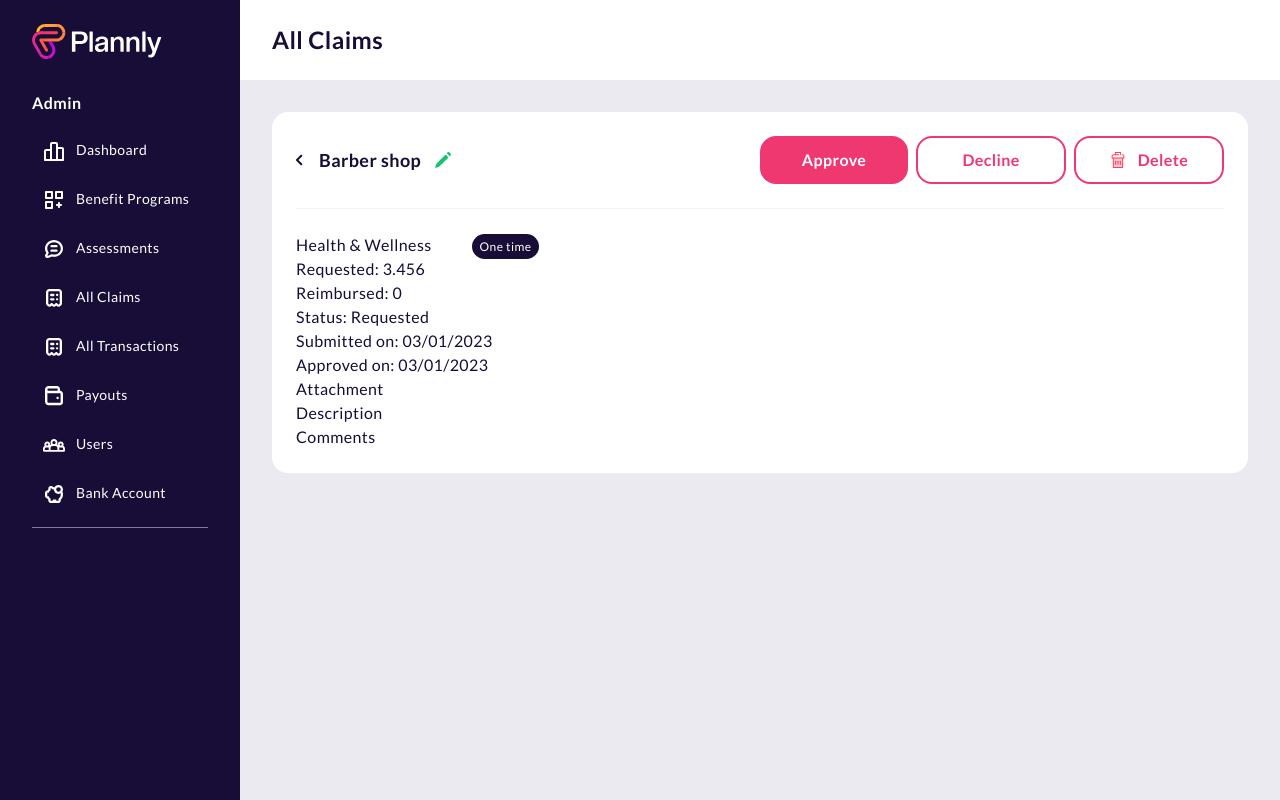
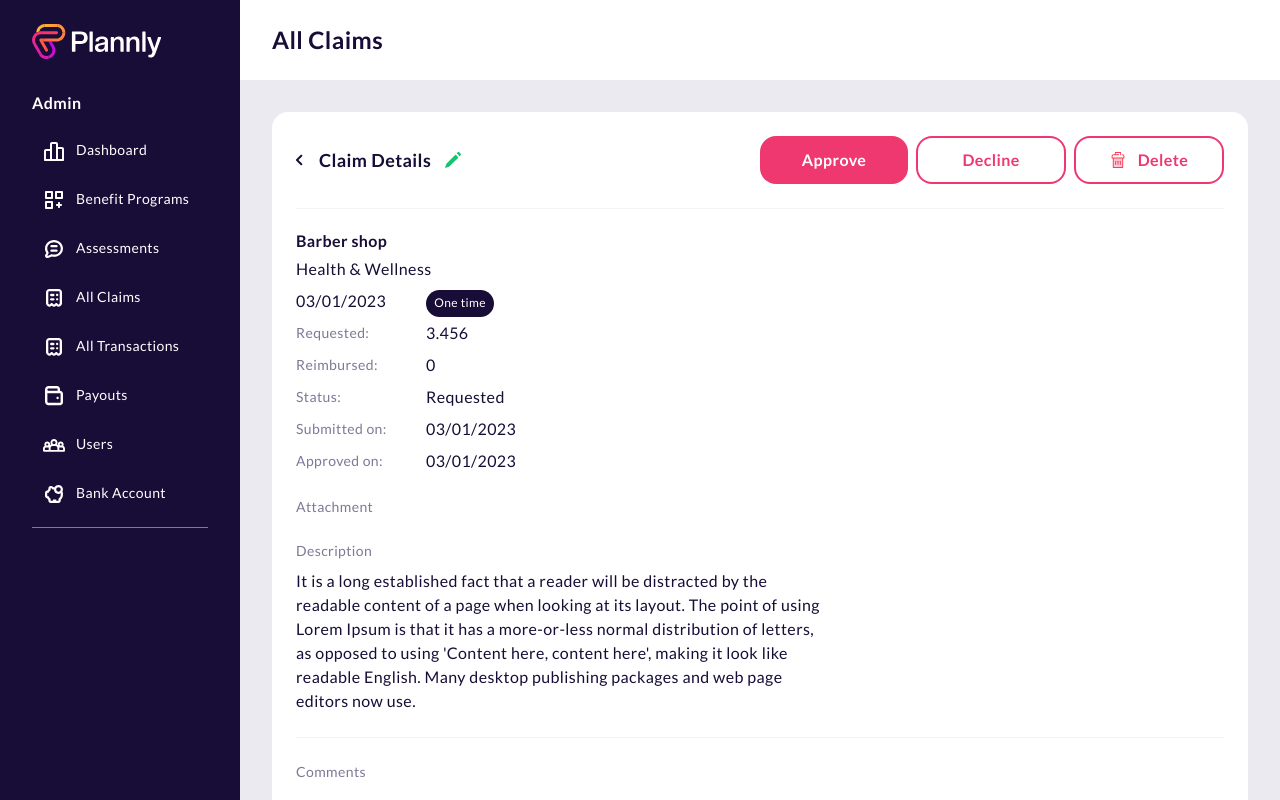
Before and after one commit to Ajmaljalal/plannlyhealth-web, a Next.js app: page /all-claims/1 in a window 1280 px wide. Built offline with nearby package versions, Linux system fonts and the light colour scheme.

Commit message:
all claims details

```diff
--- a/src/app/(admin)/all-claims/[claimId]/page.tsx
+++ b/src/app/(admin)/all-claims/[claimId]/page.tsx
@@ -1,4 +1,4 @@
-import { ClaimDetailsContainer } from '@/containers/all-claims/claim.details'
+import { ClaimDetailsContainer } from '@/containers/all-claims/details'
 
 const ClaimDetails = () => {
   return (
--- a/src/components/confirm-modal.tsx
+++ b/src/components/confirm-modal.tsx
@@ -7,7 +7,7 @@ interface ModalProps {
   title: React.ReactNode
   ctaButton?: React.ReactNode
   isOpen: boolean
-  onClose: () => void
+  onClose: (arg?: any) => void
 }
 
 const modalContentStyles = `
--- a/src/containers/all-claims/claim.details.tsx
+++ /dev/null
@@ -1,59 +0,0 @@
-import { Button } from '@/components/button'
-import { Container } from '@/components/container'
-import { Divider } from '@/components/divider'
-import { MainContainer } from '@/components/main-container'
-import { icons } from '@/lib/icons'
-import Image from 'next/image'
-import Link from 'next/link'
-import React from 'react'
-import { data } from './data'
-
-export const ClaimDetailsContainer = () => {
-  const claim = data.filteredClaims[0]
-
-  return (
-    <MainContainer>
-      <Container>
-        <div className='flex justify-between'>
-          <div className='flex items-center gap-3 flex-1'>
-            <Link href={`/all-claims`}>
-              <h3 className='flex items-center gap-4'>
-                <Image src={icons.arrowLeft} alt='arrow-left' />
-                {claim.vendor}
-              </h3>
-            </Link>
-            <div className='flex'>
-              <Image src={icons.editFill} alt='edit' className='cursor-pointer' height={20} />
-            </div>
-          </div>
-          <div className='flex gap-2 flex-1'>
-            <Button text='Approve' className='w-1/2' />
-            <Button text='Decline' outlined className='w-1/2' />
-            <Button text='Delete' outlined className='w-1/2' icon={icons.trash} />
-          </div>
-        </div>
-        <Divider />
-        <p>
-          {claim.program}
-          <span className='px-2 py-[5px] bg-pDark text-pWhite rounded-[24px] small-caption ml-10'>
-            {claim.frequency}
-          </span>
-        </p>
-        <p>Requested: <span>{claim.requested}</span></p>
-        <p>Reimbursed: <span>{claim.reimbursed}</span></p>
-        <p>Status: <span>{claim.status}</span></p>
-        <p>Submitted on: <span>{claim.date}</span></p>
-        <p>Approved on: <span>{claim.date}</span></p>
-        <div>
-          <p>Attachment</p>
-        </div>
-        <div>
-          <p>Description</p>
-        </div>
-        <div>
-          <p>Comments</p>
-        </div>
-      </Container>
-    </MainContainer>
-  )
-}
--- a/src/containers/all-claims/data.ts
+++ b/src/containers/all-claims/data.ts
@@ -9,6 +9,7 @@ const claims = [
     status: 'Requested',
     date: '03/01/2023',
     frequency: 'One time',
+    description: "It is a long established fact that a reader will be distracted by the readable content of a page when looking at its layout. The point of using Lorem Ipsum is that it has a more-or-less normal distribution of letters, as opposed to using 'Content here, content here', making it look like readable English. Many desktop publishing packages and web page editors now use."
   },
   {
     id: 2,
--- /dev/null
+++ b/src/containers/all-claims/details/action-buttons.tsx
@@ -0,0 +1,58 @@
+'use client'
+import { Button } from '@/components/button'
+import { icons } from '@/lib/icons'
+import { useState } from 'react'
+import { ConfirmModal } from './confirm-modal'
+
+
+
+interface ActionButtonsProps {
+  claim: any
+}
+
+export const ActionButtons = ({ claim }: ActionButtonsProps) => {
+  const [isOpen, setIsOpen] = useState(false)
+  const [title, setTitle] = useState('null')
+
+  const isDeclined = claim.status === 'Declined'
+  const isApproved = claim.status === 'Approved'
+
+
+  const toggleConfirmationModal = (text: string) => {
+    setIsOpen(!isOpen)
+    setTitle(text)
+  }
+
+  const handleApprove = () => {
+    console.log('Approve', claim)
+    // TODO: Add approve claim functionality
+    toggleConfirmationModal('null')
+  }
+
+  const handleDecline = () => {
+    console.log('Decline', claim)
+    // TODO: Add decline claim functionality
+    toggleConfirmationModal('null')
+  }
+
+  const handleDelete = () => {
+    console.log('Delete', claim)
+    // TODO: Add delete claim functionality
+    toggleConfirmationModal('null')
+  }
+
+  const confirmActions: any = {
+    'Approve': handleApprove,
+    'Decline': handleDecline,
+    'Delete': handleDelete
+  }
+
+  return (
+    <div className='flex justify-end gap-2 flex-1'>
+      {!isApproved && <Button text='Approve' className='w-1/2' onClick={() => toggleConfirmationModal('Approve')} />}
+      {!isDeclined && <Button text='Decline' outlined className='w-1/2' onClick={() => toggleConfirmationModal('Decline')} />}
+      {!isApproved && <Button text='Delete' outlined className='w-1/2' icon={icons.trash} onClick={() => toggleConfirmationModal('Delete')} />}
+      <ConfirmModal isOpen={isOpen} onClose={toggleConfirmationModal} title={title} onConfirm={confirmActions[title]} />
+    </div>
+  )
+}
--- /dev/null
+++ b/src/containers/all-claims/details/confirm-modal.tsx
@@ -0,0 +1,18 @@
+import { Button } from "@/components/button"
+import { ConfirmationModal } from "@/components/confirm-modal"
+
+interface ConfirmModalProps {
+  isOpen: boolean
+  onClose: (text: string) => void
+  title: string
+  onConfirm: () => void
+
+}
+export const ConfirmModal = ({ isOpen, title, onClose, onConfirm }: ConfirmModalProps) => {
+
+  const ctaButton = <Button text='Yes' className='w-full' onClick={onConfirm} />
+  const text = `Are you sure you want to ${title && title?.toLowerCase()} the claim?`
+  return (
+    <ConfirmationModal isOpen={isOpen} onClose={() => onClose('null')} text={text} title={title} ctaButton={ctaButton} />
+  )
+}
--- /dev/null
+++ b/src/containers/all-claims/details/index.tsx
@@ -0,0 +1,82 @@
+import { Button } from '@/components/button'
+import { Container } from '@/components/container'
+import { Divider } from '@/components/divider'
+import { MainContainer } from '@/components/main-container'
+import { icons } from '@/lib/icons'
+import Image from 'next/image'
+import Link from 'next/link'
+import React from 'react'
+import { data } from '../data'
+import { ActionButtons } from './action-buttons'
+
+const claimITemStyles = `
+  flex
+  items-center
+  gap-3
+`
+const labelStyles = `
+  caption
+  text-pDarkGray
+  font-semibold
+  w-[118px]
+`
+export const ClaimDetailsContainer = () => {
+  const claim = data.filteredClaims[0]
+
+  return (
+    <MainContainer>
+      <Container>
+        <div className='flex justify-between'>
+          <div className='flex items-center gap-3 flex-1'>
+            <Link href={`/all-claims`}>
+              <h3 className='flex items-center gap-4'>
+                <Image src={icons.arrowLeft} alt='arrow-left' />
+                Claim Details
+              </h3>
+            </Link>
+            <div className='flex'>
+              <Image src={icons.editFill} alt='edit' className='cursor-pointer' height={20} />
+            </div>
+          </div>
+          <ActionButtons claim={claim} />
+        </div>
+        <Divider />
+        <div className='flex flex-col gap-2'>
+          <h4>{claim.vendor}</h4>
+          <p>
+            {claim.program}
+          </p>
+          <p>
+            {claim.date}
+            <span className='px-2 py-[5px] pb-[7px] bg-pDark text-pWhite rounded-[24px] small-caption ml-10'>
+              {claim.frequency}
+            </span>
+          </p>
+          {renderClaimItem('Requested', claim.requested.toString())}
+          {renderClaimItem('Reimbursed', claim.reimbursed.toString())}
+          {renderClaimItem('Status', claim.status)}
+          {renderClaimItem('Submitted on', claim.date)}
+          {renderClaimItem('Approved on', claim.date)}
+        </div>
+        <div className='my-[24px]'>
+          <p className={labelStyles}>Attachment</p>
+        </div>
+        <div className='my-[24px]'>
+          <p className={labelStyles}>Description</p>
+          <p className='max-w-[533px] mt-[8px]'>{claim.description}</p>
+        </div>
+        <Divider />
+        <div className='my-[24px]'>
+          <p className={labelStyles}>Comments</p>
+        </div>
+      </Container>
+    </MainContainer>
+  )
+
+  function renderClaimItem(label: string, value: string) {
+    return <div className={claimITemStyles}>
+      <p className={labelStyles}>{label}:</p>
+      <p>{value}</p>
+    </div>
+  }
+}
--- a/src/containers/benefit-programs/active-programs/active-program-deactivate-modal.tsx
+++ b/src/containers/benefit-programs/active-programs/active-program-deactivate-modal.tsx
@@ -8,7 +8,7 @@ interface ActiveProgramDeactivateModalProps {
   programId?: string
   companyId?: string
   programName?: string
-  onClose: () => void
+  onClose: (text: string) => void
 }
 
 export const ActiveProgramDeactivateModal = ({ isOpen, onClose, programId, programName, companyId }: ActiveProgramDeactivateModalProps) => {
@@ -16,7 +16,7 @@ export const ActiveProgramDeactivateModal = ({ isOpen, onClose, programId, progr
   const handleDeactivate = () => {
     // TODO: deactivate program
     console.log('deactivate program', programId, companyId)
-    onClose()
+    onClose('')
   }
 
   const ctaButton = <Button text='Yes' className='w-full' onClick={handleDeactivate} />
```
